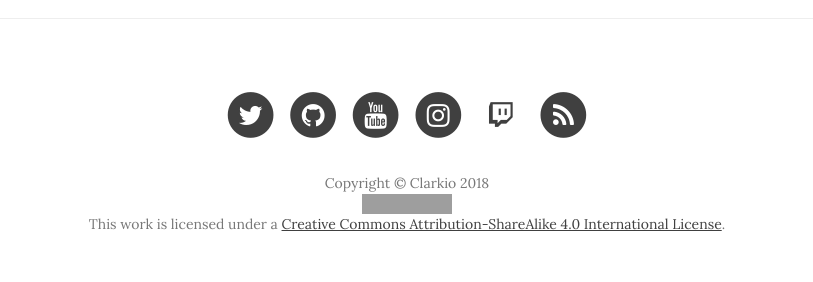
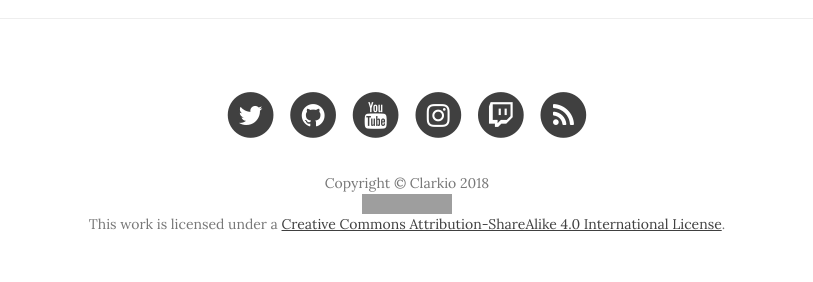
Before and after one commit to clarkio/clarkio.github.io, a Jekyll site: the page built from index.html, in a window 1280 px wide. Shown: the part 1412-1694 px from the top of the page, without its empty margins (233-1046 px from the left). Built offline with Jekyll 4.4.1, drawn with Linux system fonts in a browser that asks for light colours; nearby versions of some CDN libraries; the list of posts is cut into pages by our own code; grey boxes are pictures that could not be loaded.

Commit message:
fix footer icon

```diff
--- a/_includes/footer.html
+++ b/_includes/footer.html
@@ -51,8 +51,8 @@
                     <li>
                         <a href="https://www.twitch.tv/clarkio/">
                             <span class="fa-stack fa-lg">
-                                <i class="fa fa-circle fa-stack-2x fa-inverse"></i>
-                                <i class="fa fa-twitch fa-stack-1x"></i>
+                                <i class="fa fa-circle fa-stack-2x"></i>
+                                <i class="fa fa-twitch fa-stack-1x fa-inverse"></i>
                             </span>
                         </a>
                     </li>
```
